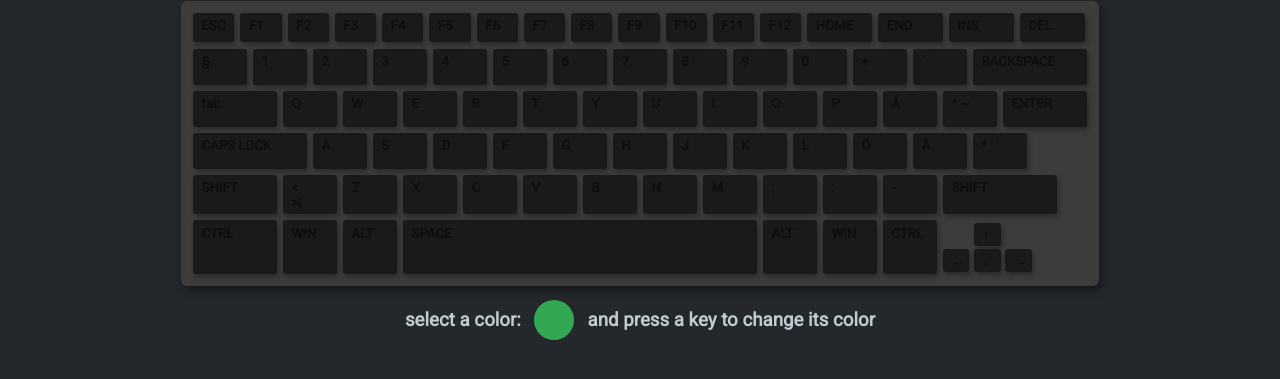
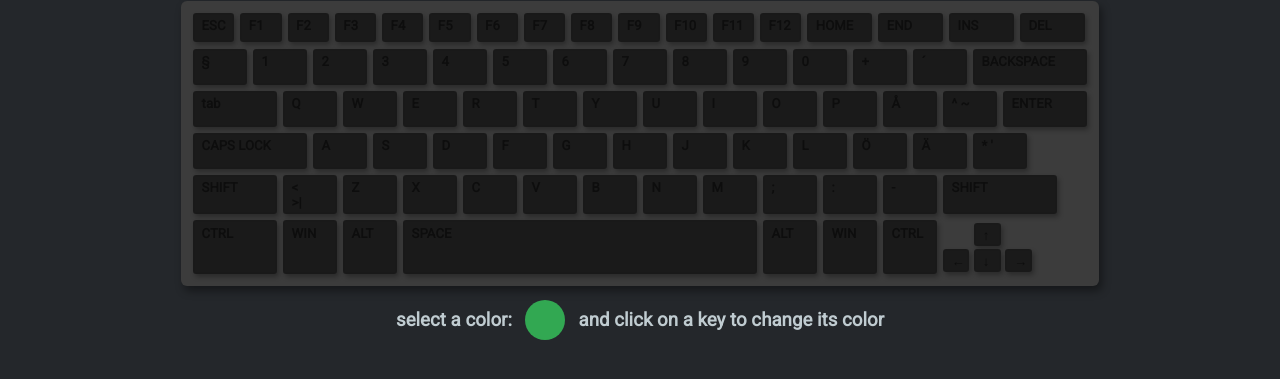
Before and after one commit to kumpmati/color-my-keyboard, a plain HTML site: page public/index.html in a window 1280 px wide. Shown: the part 107-486 px from the top of the page. Drawn offline with Linux system fonts and the light colour scheme; some packages are replaced by stand-ins of ours; no server answers.

```diff
--- a/public/index.html
+++ b/public/index.html
@@ -114,7 +114,7 @@
         <div id="color-picker-div">
             <h3>select a color:</h3>
             <input type="color" id="color-picker">
-            <h3>and press a key to change its color</h3>
+            <h3>and click on a key to change its color</h3>
         </div>
     </div>
     <!-- update the version number as needed -->
```
Also changed, not shown: functions/index.js (deleted, +0 -9 lines), functions/package.json (deleted, +0 -25 lines), README.md (added), functions/.eslintrc.json (deleted), 2 other files.
